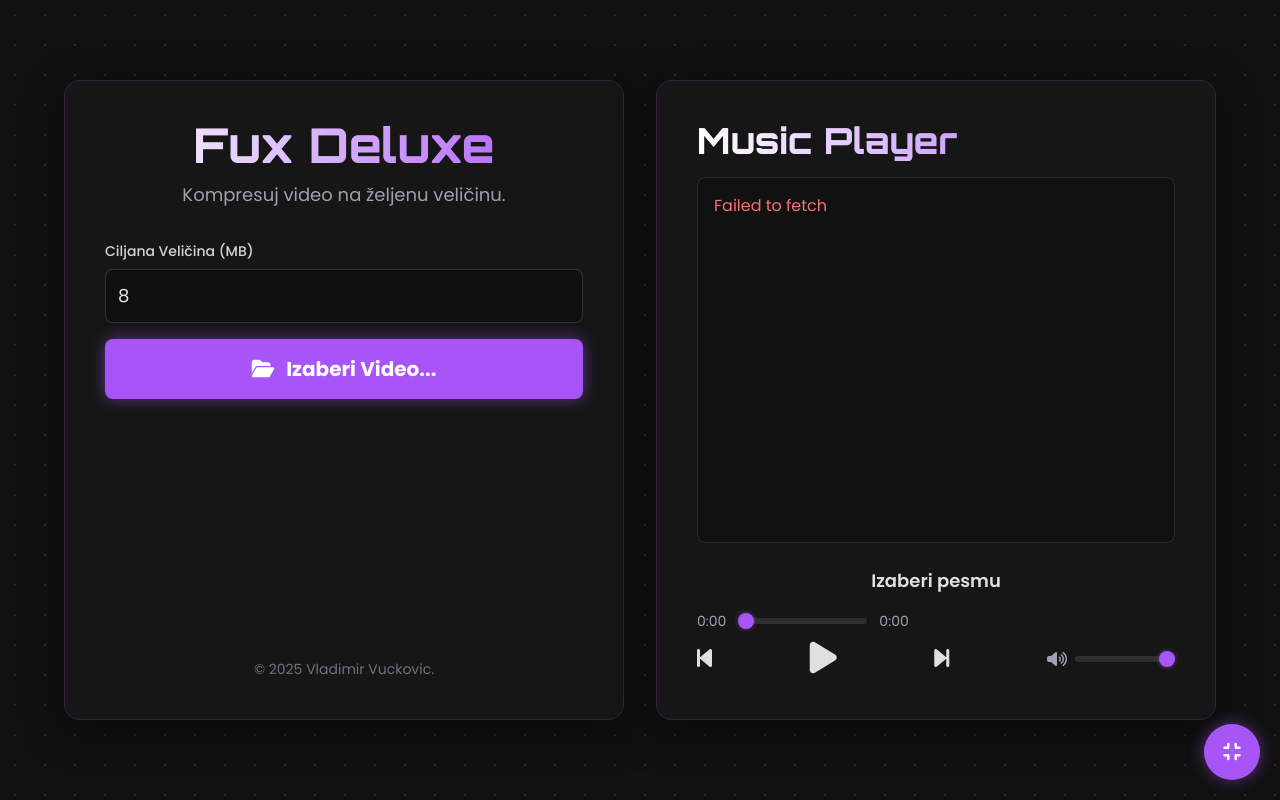
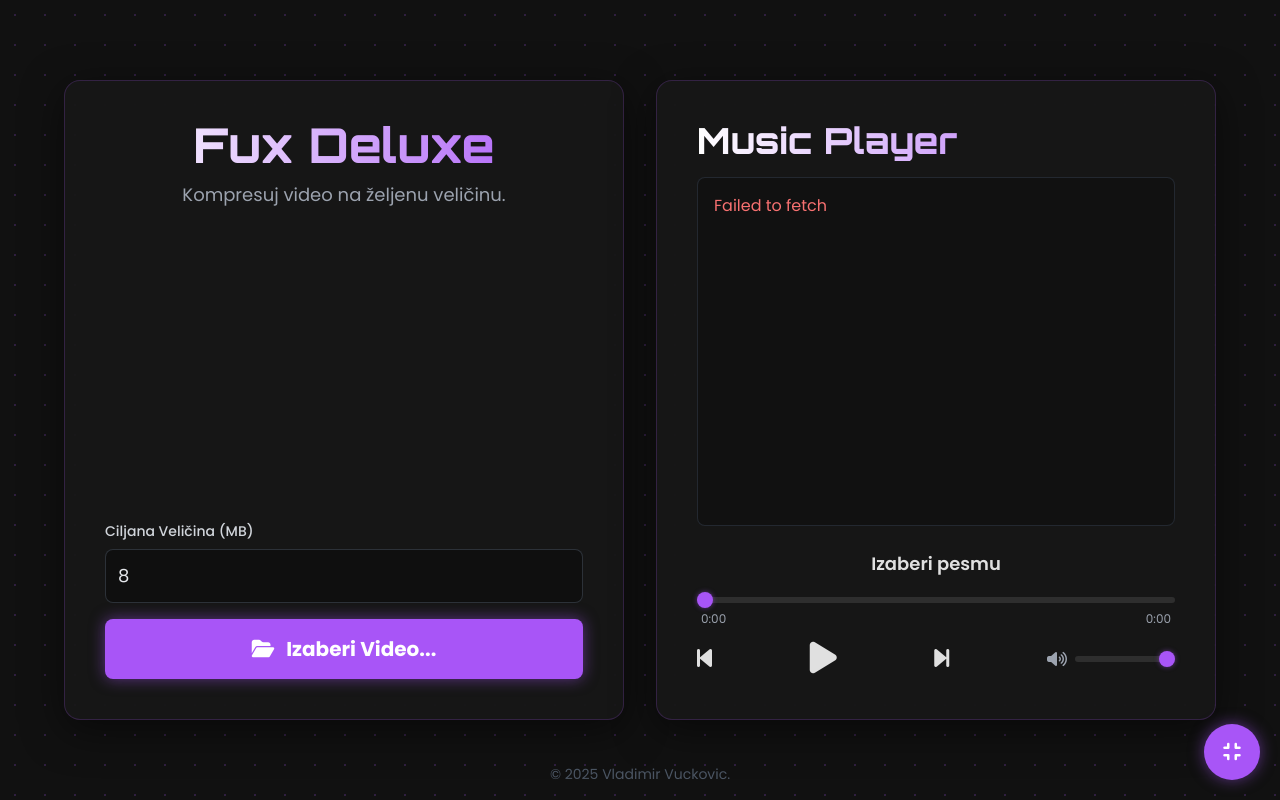
Before and after one commit to erqf/compress, a Flask app: page / in a window 1280 px wide. Run offline with Flask 3, Linux system fonts and the light colour scheme; some libraries are stand-ins or nearby versions.

Commit message:
Update index.html

```diff
--- a/templates/index.html
+++ b/templates/index.html
@@ -25,7 +25,7 @@
         .main-card {
             background: rgba(24, 24, 24, 0.8); backdrop-filter: blur(20px); -webkit-backdrop-filter: blur(20px);
             border: 1px solid var(--border-color); box-shadow: 0 10px 40px rgba(0, 0, 0, 0.5);
-            height: 80vh; /* Smanjena visina */
+            height: 80vh;
             transition: all 0.5s ease-in-out;
         }
         .hidden { display: none !important; }
@@ -40,7 +40,8 @@
         @keyframes fadeIn { from { opacity: 0; transform: translateY(10px); } to { opacity: 1; transform: translateY(0); } }
 
         /* === STILOVI ZA MUZIČKI PLEJER I ANIMACIJE === */
-        #main-content-container.compressor-view #music-player-wrapper { transform: translateX(150%); opacity: 0; pointer-events: none; }
+        #main-content-container.compressor-view #music-player-wrapper { transform: translateX(150%); opacity: 0; pointer-events: none; width: 0; }
+        #main-content-container.compressor-view { justify-content: center; }
         #main-content-container.compressor-view #compressor-wrapper { width: 100%; max-width: 42rem; /* Širina kao 'max-w-2xl' */ }
 
         #playlist-container::-webkit-scrollbar { width: 6px; }
@@ -50,9 +51,10 @@
         #playlist li:hover { background-color: rgba(255, 255, 255, 0.05); transform: translateX(5px); }
         #playlist .active { background-color: var(--accent) !important; color: white; font-weight: 600; transform: translateX(5px); }
 
-        input[type="range"] { -webkit-appearance: none; background: transparent; cursor: pointer; }
+        input[type="range"] { -webkit-appearance: none; background: transparent; cursor: pointer; padding: 0; }
         input[type="range"]::-webkit-slider-runnable-track { height: 6px; background: rgba(255,255,255,0.1); border-radius: 5px; }
-        input[type="range"]::-webkit-slider-thumb { -webkit-appearance: none; appearance: none; margin-top: -5px; width: 16px; height: 16px; background: var(--accent); border-radius: 50%; box-shadow: 0 0 5px var(--glow); }
+        input[type="range"]::-webkit-slider-thumb { -webkit-appearance: none; appearance: none; margin-top: -5px; width: 16px; height: 16px; background: var(--accent); border-radius: 50%; box-shadow: 0 0 5px var(--glow); transition: transform 0.2s ease; }
+        input[type="range"]:hover::-webkit-slider-thumb { transform: scale(1.2); }
         #volume-slider { width: 100px; }
 
         .player-button { background: none; border: none; color: #e0e0e0; font-size: 1.5rem; cursor: pointer; transition: all 0.2s ease; }
@@ -70,19 +72,20 @@
     </div>
 
     <div id="main-content-wrapper" class="w-full max-w-6xl opacity-0 transform translate-y-5">
-        <div id="main-content-container" class="flex flex-col lg:flex-row items-start justify-center gap-8 w-full mx-auto transition-all duration-500 ease-in-out">
+        <div id="main-content-container" class="flex flex-col lg:flex-row items-start gap-8 w-full mx-auto transition-all duration-500 ease-in-out">
 
             <div id="compressor-wrapper" class="w-full lg:w-1/2 transition-all duration-500 ease-in-out">
                 <div class="main-card p-8 sm:p-10 rounded-2xl flex flex-col">
-                    <div id="upload-box" class="screen">
+                    <div id="upload-box" class="screen flex-grow flex flex-col">
                         <div class="text-center"><h1 class="text-4xl md:text-5xl font-bold mb-3 logo-font title-gradient">Fux Deluxe</h1><p class="text-gray-400 mb-8 text-lg">Kompresuj video na željenu veličinu.</p></div>
-                        <div id="file-preview" class="hidden mb-6 text-left bg-black/20 p-4 rounded-lg border border-gray-700"><p class="font-bold text-white break-all" id="preview-filename"></p><p class="text-sm text-gray-400" id="preview-filedetails"></p></div>
-                        <div class="mb-4"><label for="size-input" class="block mb-2 text-sm font-medium text-gray-300">Ciljana Veličina (MB)</label><input type="number" id="size-input" value="8" min="1" class="w-full bg-black/30 border border-gray-600/50 rounded-lg p-3 text-gray-200 text-lg focus:ring-2 focus:ring-accent focus:border-accent transition"></div>
-                        <button id="upload-btn" class="main-button w-full font-bold py-4 px-4 rounded-lg flex items-center justify-center text-xl"><span id="button-content"><i class="fas fa-folder-open mr-3"></i>Izaberi Video...</span></button>
-                        <input type="file" id="file-input" accept="video/*" hidden>
+                        <div class="mt-auto">
+                            <div id="file-preview" class="hidden mb-6 text-left bg-black/20 p-4 rounded-lg border border-gray-700"><p class="font-bold text-white break-all" id="preview-filename"></p><p class="text-sm text-gray-400" id="preview-filedetails"></p></div>
+                            <div class="mb-4"><label for="size-input" class="block mb-2 text-sm font-medium text-gray-300">Ciljana Veličina (MB)</label><input type="number" id="size-input" value="8" min="1" class="w-full bg-black/30 border border-gray-600/50 rounded-lg p-3 text-gray-200 text-lg focus:ring-2 focus:ring-accent focus:border-accent transition"></div>
+                            <button id="upload-btn" class="main-button w-full font-bold py-4 px-4 rounded-lg flex items-center justify-center text-xl"><span id="button-content"><i class="fas fa-folder-open mr-3"></i>Izaberi Video...</span></button>
+                            <input type="file" id="file-input" accept="video/*" hidden>
+                        </div>
                     </div>
-                    <div id="download-box" class="hidden screen text-center"><h2 class="text-3xl font-bold logo-font text-white mb-3">Spreman za Preuzimanje!</h2><p class="text-gray-300 mb-8">Video je optimizovan.</p><a href="#" id="download-link" class="main-button w-full font-bold py-4 px-4 rounded-lg flex items-center justify-center text-xl" download><i class="fas fa-download mr-3"></i>Preuzmi Fajl</a><button id="reset-btn" class="w-full mt-4 bg-gray-700/50 hover:bg-gray-700/80 text-gray-300 font-bold py-3 px-4 rounded-lg transition-colors">Kompresuj novi</button></div>
-                    <footer class="text-center mt-auto pt-6"><p class="text-sm text-gray-500">&copy; 2025 Vladimir Vuckovic.</p></footer>
+                    <div id="download-box" class="hidden screen text-center m-auto"><h2 class="text-3xl font-bold logo-font text-white mb-3">Spreman za Preuzimanje!</h2><p class="text-gray-300 mb-8">Video je optimizovan.</p><a href="#" id="download-link" class="main-button w-full font-bold py-4 px-4 rounded-lg flex items-center justify-center text-xl" download><i class="fas fa-download mr-3"></i>Preuzmi Fajl</a><button id="reset-btn" class="w-full mt-4 bg-gray-700/50 hover:bg-gray-700/80 text-gray-300 font-bold py-3 px-4 rounded-lg transition-colors">Kompresuj novi</button></div>
                 </div>
             </div>
 
@@ -90,10 +93,15 @@
                 <div class="main-card p-8 sm:p-10 rounded-2xl flex flex-col">
                     <h2 class="text-4xl font-bold mb-4 logo-font title-gradient">Music Player</h2>
                     <div id="playlist-container" class="flex-grow overflow-y-auto bg-black/20 p-4 rounded-lg border border-gray-700/50 mb-6"><ul id="playlist" class="space-y-2"><li class="text-gray-400">Učitavanje pesama...</li></ul></div>
+
                     <div class="player-controls mt-auto">
-                        <div id="now-playing" class="text-center text-lg font-semibold truncate mb-4 h-7">Izaberi pesmu</div>
-                        <div class="timeline-container flex items-center gap-3 text-sm text-gray-400 mb-2"><span id="current-time">0:00</span><input type="range" id="timeline" value="0" step="1"><span id="total-time">0:00</span></div>
-                        <div class="buttons flex justify-between items-center gap-4">
+                        <div id="now-playing" class="text-center text-lg font-semibold truncate mb-2 h-7">Izaberi pesmu</div>
+                        <input type="range" id="timeline" value="0" step="1" class="w-full my-2">
+                        <div class="flex justify-between text-xs text-gray-400 px-1">
+                            <span id="current-time">0:00</span>
+                            <span id="total-time">0:00</span>
+                        </div>
+                        <div class="buttons flex justify-between items-center gap-4 mt-3">
                             <button id="prev-btn" class="player-button"><i class="fas fa-backward-step"></i></button>
                             <button id="play-pause-btn" class="player-button text-4xl"><i class="fas fa-play"></i></button>
                             <button id="next-btn" class="player-button"><i class="fas fa-forward-step"></i></button>
@@ -103,6 +111,7 @@
                             </div>
                         </div>
                     </div>
+
                 </div>
             </div>
         </div>
@@ -124,6 +133,11 @@
     </div>
 
     <button id="toggle-view-btn" class="fixed bottom-5 right-5 main-button rounded-full w-14 h-14 flex items-center justify-center z-40 text-xl"><i class="fas fa-compress"></i></button>
+
+    <footer class="fixed bottom-4 left-1/2 -translate-x-1/2 text-sm text-gray-600 z-0">
+        <p>&copy; 2025 Vladimir Vuckovic.</p>
+    </footer>
+
     <audio id="audio-player"></audio>
 
 <script>
@@ -269,11 +283,10 @@
                 timeline.value = currentTime;
                 const format = t => { const m=Math.floor(t/60), s=Math.floor(t%60); return `${m}:${s<10?'0':''}${s}`; };
                 currentTimeEl.textContent = format(currentTime);
-                totalTimeEl.textContent = format(duration);
                 miniTimeInfo.textContent = `${format(currentTime)} / ${format(duration)}`;
             }
         });
-        audioPlayer.addEventListener('loadedmetadata', () => { timeline.max = audioPlayer.duration; });
+        audioPlayer.addEventListener('loadedmetadata', () => { totalTimeEl.textContent = formatTime(audioPlayer.duration); timeline.max = audioPlayer.duration; const formatTime = t => { const m=Math.floor(t/60), s=Math.floor(t%60); return `${m}:${s<10?'0':''}${s}`; }; });
         timeline.addEventListener('input', () => { audioPlayer.currentTime = timeline.value; });
 
         volumeSlider.addEventListener('input', e => {
@@ -286,11 +299,10 @@
             if (audioPlayer.volume > 0) {
                 lastVolume = audioPlayer.volume;
                 audioPlayer.volume = 0;
-                volumeSlider.value = 0;
             } else {
                 audioPlayer.volume = lastVolume;
-                volumeSlider.value = lastVolume * 100;
             }
+            volumeSlider.value = audioPlayer.volume * 100;
             updateVolumeIcon(audioPlayer.volume);
         });
 
```
